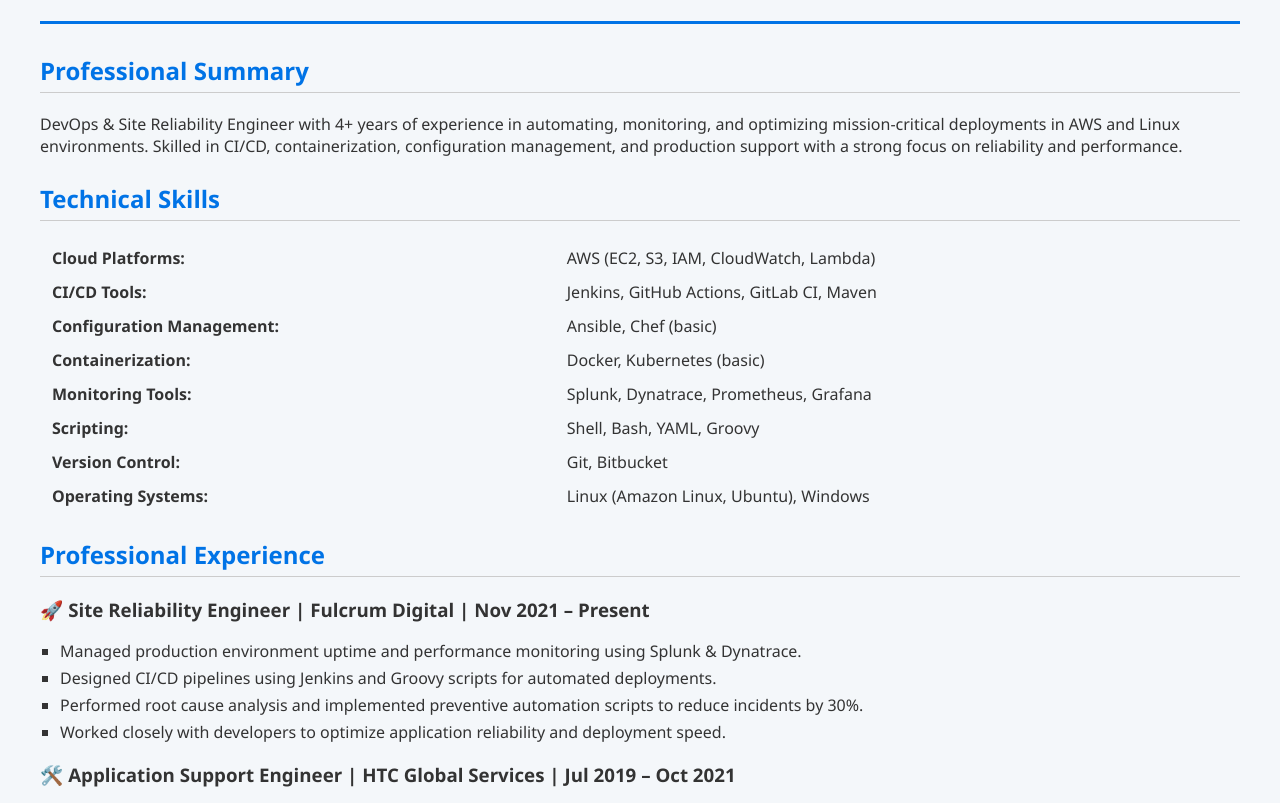
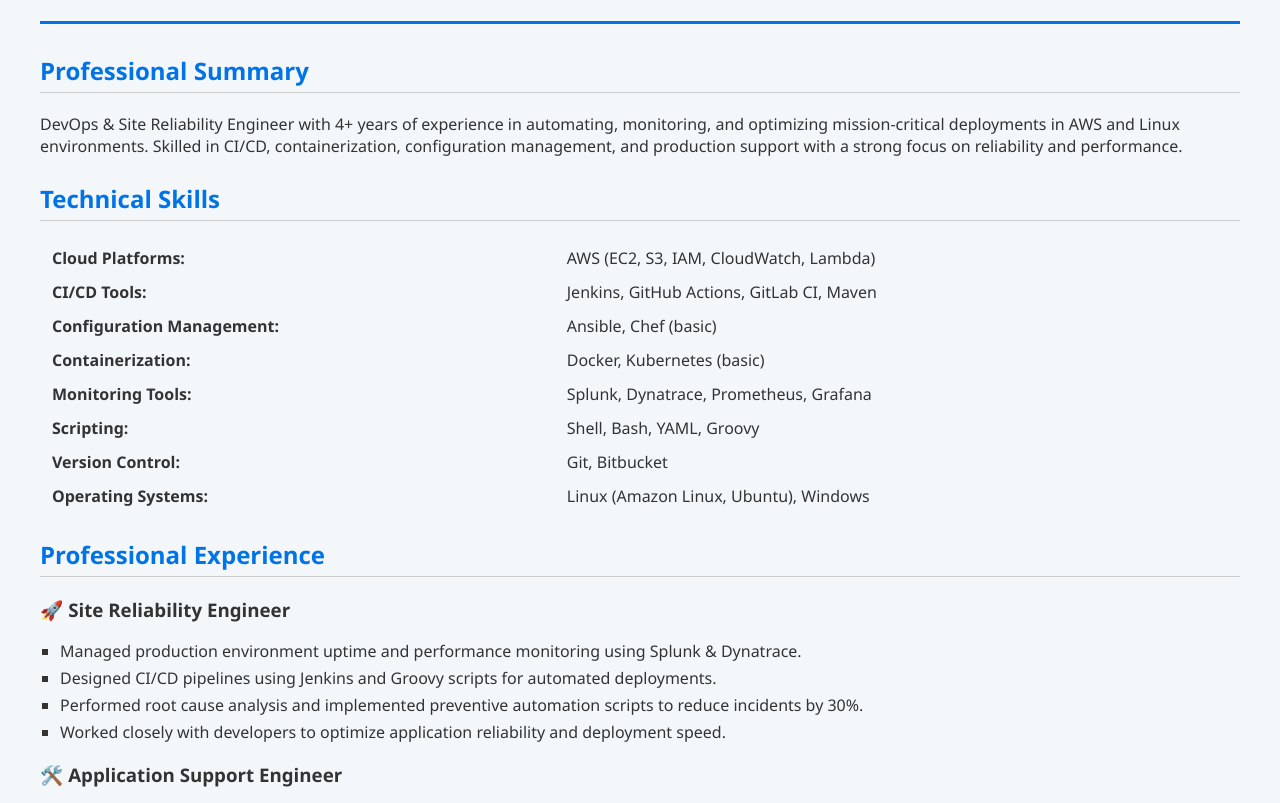
Before and after one commit to pawandevopsproject/pawandevopsproject.github.io, a plain HTML site: page index.html in a window 1280 px wide. Shown: the part 119-922 px from the top of the page. Drawn offline with Linux system fonts and the light colour scheme.

Commit message:
job titles in index.html

```diff
--- a/index.html
+++ b/index.html
@@ -109,7 +109,7 @@
   <div class="section">
     <h2>Professional Experience</h2>
 
-    <h3>🚀 Site Reliability Engineer | Fulcrum Digital | Nov 2021 – Present</h3>
+    <h3>🚀 Site Reliability Engineer</h3>
     <ul>
       <li>Managed production environment uptime and performance monitoring using Splunk & Dynatrace.</li>
       <li>Designed CI/CD pipelines using Jenkins and Groovy scripts for automated deployments.</li>
@@ -117,7 +117,7 @@
       <li>Worked closely with developers to optimize application reliability and deployment speed.</li>
     </ul>
 
-    <h3>🛠️ Application Support Engineer | HTC Global Services | Jul 2019 – Oct 2021</h3>
+    <h3>🛠️ Application Support Engineer</h3>
     <ul>
       <li>Provided L2/L3 production support for critical enterprise applications on Linux and AWS.</li>
       <li>Automated log monitoring and incident alerts, reducing manual intervention by 40%.</li>
```
